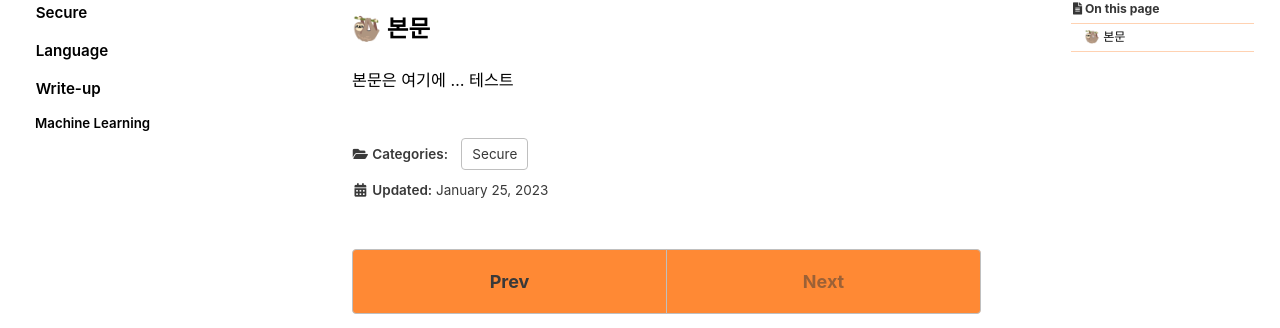
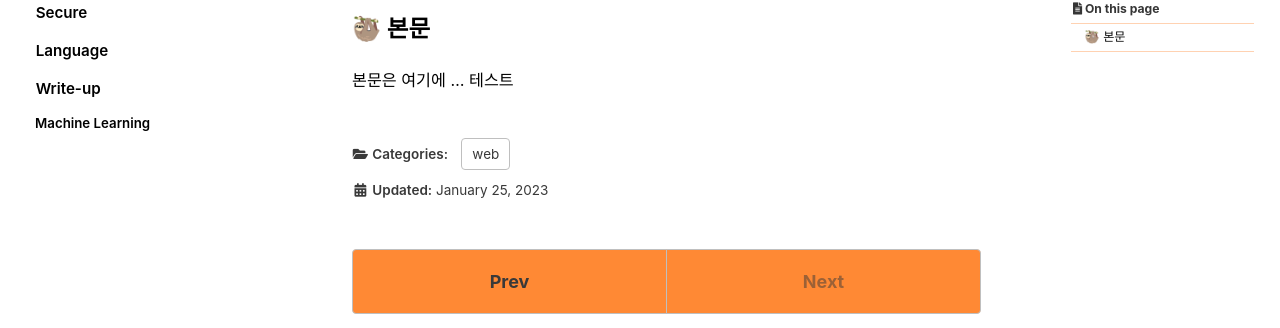
Before and after one commit to HxDDD/HxDDD.github.io, a Jekyll site: the page built from _posts/2023-01-25-test.md, in a window 1280 px wide and 900 px high. Shown: the part 235-563 px from the top of the window. Built offline with Jekyll 4.4.1, drawn with Linux system fonts in a browser that asks for light colours; cached includes are drawn as plain includes; some web fonts are replaced; comment, search, counter and statistics services are not loaded.

Commit message:
theme change

```diff
--- a/_posts/2023-01-25-test.md
+++ b/_posts/2023-01-25-test.md
@@ -3,11 +3,11 @@ title: "테스트"
 excerpt: "내용 테스트"
 
 categories:
-  - Secure
+  - web
 tags:
   - [secure, web, test]
 
-permalink: /secure/web/
+permalink: /web/test
 
 toc: true
 toc_sticky: true
```
Also changed, not shown: 13 other files.
